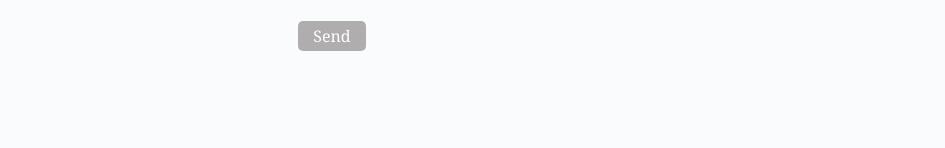
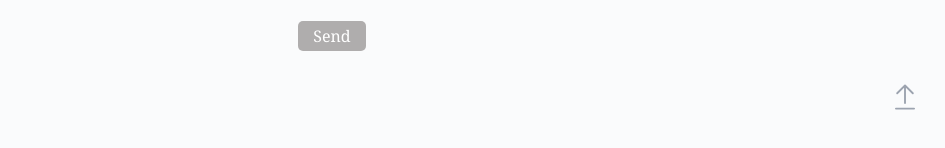
Before and after one commit to ywcheng1207/personal-profile, a React (Vite) app: page / in a window 1280 px wide. Shown: the part 4344-4492 px from the top of the page, without its empty margins (308-1253 px from the left). Built offline with nearby package versions, Linux system fonts and the light colour scheme; a web font is replaced by a local one.

Commit message:
add ScrollToTop in Contact

```diff
--- a/src/components/Contact/Contact.jsx
+++ b/src/components/Contact/Contact.jsx
@@ -2,17 +2,18 @@
 import { useForm } from 'react-hook-form'
 import * as yup from 'yup'
 import { yupResolver } from '@hookform/resolvers/yup'
-
-//
-import ErrorMessage from '../ErrorMessage'
 import { useState } from 'react'
-
-//
-import Tick from '@/assets/tick.svg?react'
 
 //
 import { useSelector } from 'react-redux'
 import { selectTheme } from '@/store/slices/themeSlice'
+
+//
+import ErrorMessage from '../ErrorMessage'
+import ScrollToTop from '../ScrollToTop'
+
+//
+import Tick from '@/assets/tick.svg?react'
 
 //
 const Contact = () => {
@@ -107,6 +108,7 @@ const Contact = () => {
           </button>
         }
       </form>
+      <ScrollToTop className='absolute bottom-0 right-0' />
     </div>
   )
 }
```
